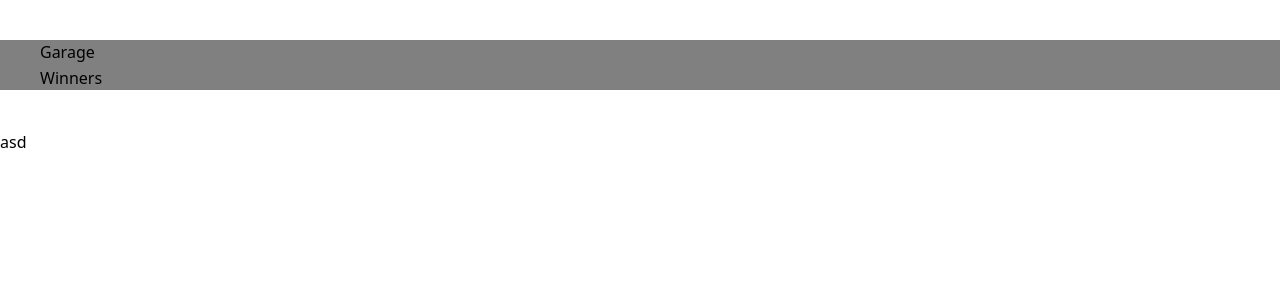
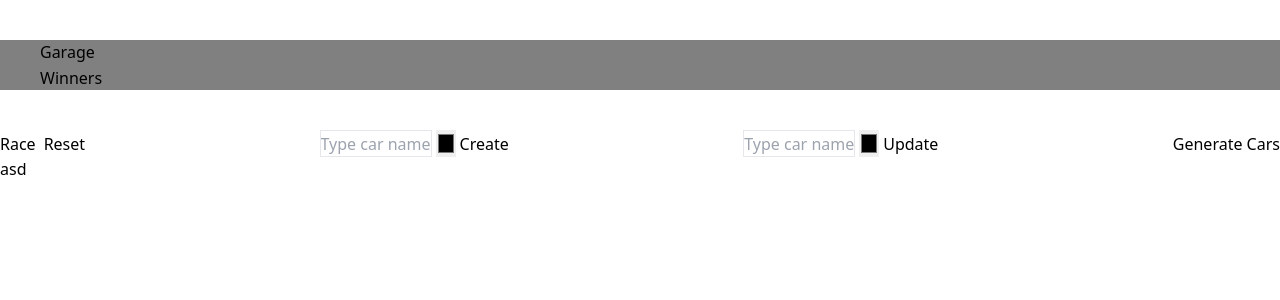
Before and after one commit to arsomargaryan/async-race, a React (Create React App) app: page / in a window 1280 px wide. Shown: the top 300 px of the page. Built offline with nearby package versions, Linux system fonts and the light colour scheme.

Commit message:
feat: create actionBar

```diff
--- a/src/App.tsx
+++ b/src/App.tsx
@@ -5,11 +5,13 @@ import GaragePage from './pages/GaragePage';
 // eslint-disable-next-line import/no-duplicates
 import WinnersPage from './pages/GaragePage';
 import Header from './components/Header';
+import ActionsBar from './components/actionsBar/ActionsBar';
 
 function App() {
   return (
     <div className="mx-auto container">
       <Header />
+      <ActionsBar />
       <Routes>
         <Route path="/" element={<GaragePage />} />
         <Route path="/winners" element={<WinnersPage />} />
--- /dev/null
+++ b/src/components/actionsBar/ActionsBar.tsx
@@ -0,0 +1,25 @@
+import React from 'react';
+import CarsRace from './CarsRace';
+import CreateCar from './CreateCar';
+import UpdateCar from './UpdateCar';
+import GenerateCars from './GenerateCars';
+
+function ActionsBar() {
+  return (
+    <div
+      className="flex justify-between items-center"
+      style={{
+        display: 'flex',
+        justifyContent: 'space-between',
+        alignItems: 'center'
+      }}
+    >
+      <CarsRace />
+      <CreateCar />
+      <UpdateCar />
+      <GenerateCars />
+    </div>
+  );
+}
+
+export default ActionsBar;
--- /dev/null
+++ b/src/components/actionsBar/CarsRace.tsx
@@ -0,0 +1,12 @@
+import React from 'react';
+
+function CarsRace() {
+  return (
+    <div className="flex gap-2">
+      <button>Race</button>
+      <button>Reset</button>
+    </div>
+  );
+}
+
+export default CarsRace;
--- /dev/null
+++ b/src/components/actionsBar/CreateCar.tsx
@@ -0,0 +1,13 @@
+import React from 'react';
+
+function CreateCar() {
+  return (
+    <div className="flex gap-1">
+      <input type="text" className="border w-28" placeholder="Type car name" />
+      <input type="color" className="w-5" />
+      <button>Create</button>
+    </div>
+  );
+}
+
+export default CreateCar;
--- /dev/null
+++ b/src/components/actionsBar/GenerateCars.tsx
@@ -0,0 +1,11 @@
+import React from 'react';
+
+function GenerateCars() {
+  return (
+    <div>
+      <button>Generate Cars</button>
+    </div>
+  );
+}
+
+export default GenerateCars;
--- /dev/null
+++ b/src/components/actionsBar/UpdateCar.tsx
@@ -0,0 +1,13 @@
+import React from 'react';
+
+function UpdateCar() {
+  return (
+    <div className="flex gap-1">
+      <input type="text" className="border w-28" placeholder="Type car name" />
+      <input type="color" className="w-5" />
+      <button>Update</button>
+    </div>
+  );
+}
+
+export default UpdateCar;
```
